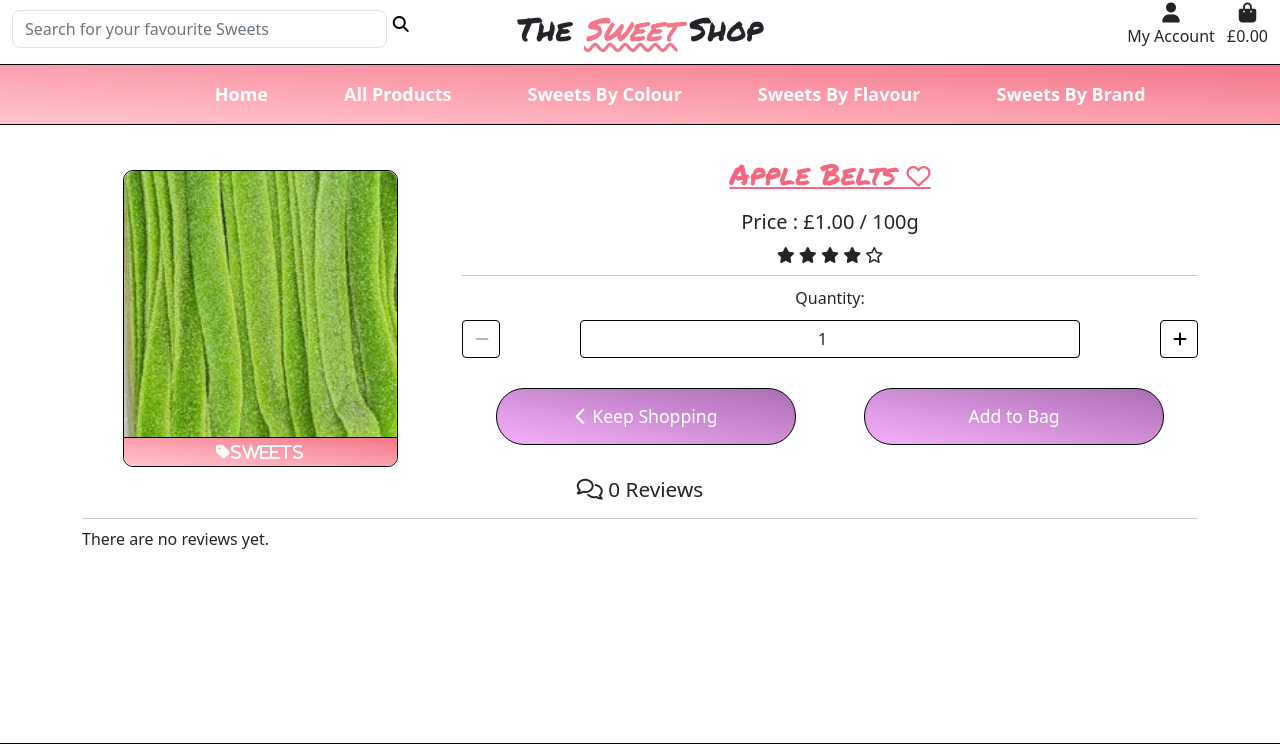
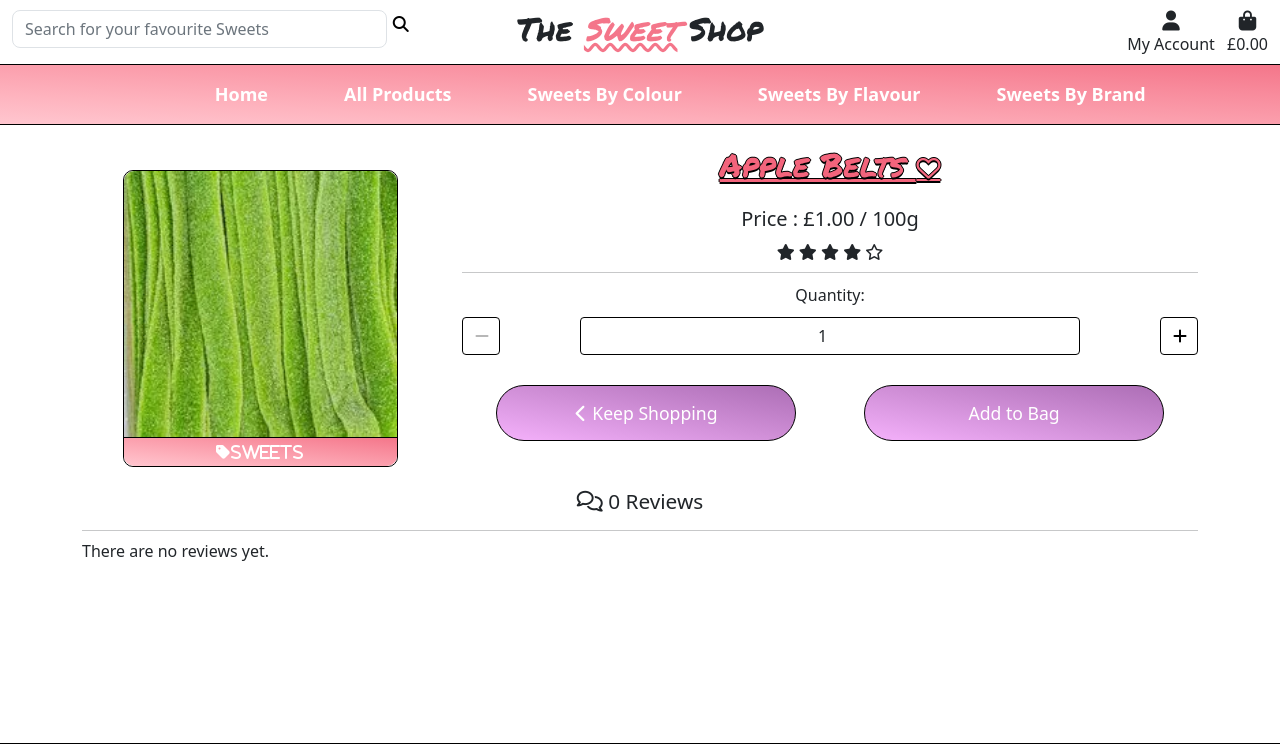
Before and after one commit to DavidHearl/Sweet-Shop, a Django app: page /products/5/ in a window 1280 px wide. Shown: the top 744 px of the page. Run offline with Django 3.2, Linux system fonts and the light colour scheme; data comes from the database, SQL or seed files in the repository; data that the repository does not hold is empty; some libraries are stand-ins or nearby versions.

Commit message:
tweaked styling to imporve lighthouse score

```diff
--- a/favourites/templates/favourites/favourites.html
+++ b/favourites/templates/favourites/favourites.html
@@ -17,7 +17,7 @@
 
         <!-- Title Block -->
         <div class="row">
-            <div class="col mt-4">
+            <div class="col">
                 <h2>Favourites</h2>
                 <hr>
             </div>
--- a/home/templates/home/index.html
+++ b/home/templates/home/index.html
@@ -56,7 +56,7 @@
                                 <div class="col-6 col-md-4 col-lg-3 col-xl-2 product-spacing-container">
                                     <div class="card h-100 carousel-card">
                                         <!-- Image, category and Name -->
-                                        <a href="{% url 'product_detail' product.id %}">
+                                        <a href="{% url 'product_detail' product.id %}" aria-hidden="true">
                                             <img class="card-img-top img-fluid product-image" src="{{ product.image.url }}" alt="{{ product.name }}">
                                         </a>
                                         {% if product.category %}
@@ -113,10 +113,10 @@
 
                                                     {% if request.user.is_superuser %}
                                                         <div>
-                                                            <button class="edit-button edit-delete">
+                                                            <button class="edit-button edit-delete" aria-hidden="true">
                                                                 <a href="{% url 'modify_product' product.id %}">Edit</a>
                                                             </button>
-                                                            <button class="delete-button edit-delete">
+                                                            <button class="delete-button edit-delete" aria-hidden="true">
                                                                 <a href="{% url 'delete_product' product.id %}">Delete</a>
                                                             </button>
                                                         </div>
--- a/products/templates/products/products.html
+++ b/products/templates/products/products.html
@@ -16,7 +16,7 @@
     <div class="container push-down">
         <!-- Title Block -->
         <div class="row">
-            <div class="col mt-4">
+            <div class="col">
                 <h2>All Products</h2>
                     {% for current in current_categories %}
                         <a href="{% url 'products' %}?categories={{ current.name }}">
--- a/static/css/base.css
+++ b/static/css/base.css
@@ -76,6 +76,10 @@
     margin: 0 12px;
 }
 
+.navigation-icon-container {
+    margin: 8px 0;
+}
+
 .top-navigation {
     background-color: white;
 }
@@ -87,16 +91,17 @@
 /* -------------------- Home -------------------- */
 
 .main-banner {
-    margin: 10px;
+    margin-bottom: 10px;
     text-align: center;
 }
 
 .home-heading {
     font-family: "Permanent Marker";
-    color: #f4677f;
-    font-size: 1.8rem;
+    color: #f3647c;
+    font-size: 2rem;
     text-align: center;
-    margin: 12px 0;
+    margin-bottom: 16px;
+    text-shadow: -1px 0 black, 0 2px black, 1px 0 black, 0 -1px black;
 }
 
 .hero-heading {
@@ -247,10 +252,6 @@
     margin-bottom: 30px;
 }
 
-.product-image {
-    max-height: 190px;
-}
-
 .price {
     margin: 4px 0px;
     font-size: 1rem;
@@ -302,6 +303,11 @@
     margin-top: 8px !important;
     left: 0;
     margin-left: 0;
+}
+
+.desktop-search {
+    margin-top: 10px;
+    margin-left: 4px;
 }
 
 .mobile-search {
@@ -480,6 +486,7 @@
 .review-title {
     font-size: 1.3rem;
     text-align: center;
+    margin-top: 12px;
 }
 
 .delete-review {
@@ -590,12 +597,6 @@
     background-image: linear-gradient(to right top, #ffc6cf, #feb3be, #fb9fad, #f88b9c, #f4768a);
 }
 
-@media only screen and (max-width: 1400px) {
-    .product-image {
-        max-height: 180px;
-    }
-}
-
 @media only screen and (max-width: 1000px) {
     .navigation-text {
         margin: 0 29px;
--- a/templates/base.html
+++ b/templates/base.html
@@ -27,7 +27,6 @@
     {% endblock %}
 
     {% block corejs %}
-        <!-- <script src="https://kit.fontawesome.com/e9c73d7092.js" crossorigin="anonymous"></script> -->
         <script src="https://code.jquery.com/jquery-3.6.0.min.js" integrity="sha256-/xUj+3OJU5yExlq6GSYGSHk7tPXikynS7ogEvDej/m4=" crossorigin="anonymous"></script>
         <script src="https://cdn.jsdelivr.net/npm/popper.js@1.16.0/dist/umd/popper.min.js" integrity="sha384-Q6E9RHvbIyZFJoft+2mJbHaEWldlvI9IOYy5n3zV9zzTtmI3UksdQRVvoxMfooAo" crossorigin="anonymous"></script>
         <script src="https://stackpath.bootstrapcdn.com/bootstrap/4.4.1/js/bootstrap.min.js" integrity="sha384-wfSDF2E50Y2D1uUdj0O3uMBJnjuUD4Ih7YwaYd1iqfktj0Uod8GCExl3Og8ifwB6" crossorigin="anonymous"></script>
@@ -51,7 +50,7 @@
                     <div class="input-group w-100">
                         <input class="form-control border border-black rounded-3" type="text" name="q"
                             placeholder="Search for your favourite Sweets">
-                        <button class="search" type="submit">
+                        <button class="search desktop-search-icon" type="submit" aria-label="product search">
                             <span class="search-icon">
                                 <i class="fas fa-search"></i>
                             </span>
@@ -69,7 +68,7 @@
 
             <!-- My account and shopping cart -->
             <div class="col-12 col-lg-4 py-auto my-auto">
-                <ul class="list-inline list-unstyled text-center text-lg-end">
+                <ul class="list-inline list-unstyled text-center navigation-icon-container text-lg-end">
                     <li class="list-inline-item dropdown">
                         <a class="nav-link" href="#" data-toggle="dropdown" aria-haspopup="true"
                             aria-expanded="false">
```
